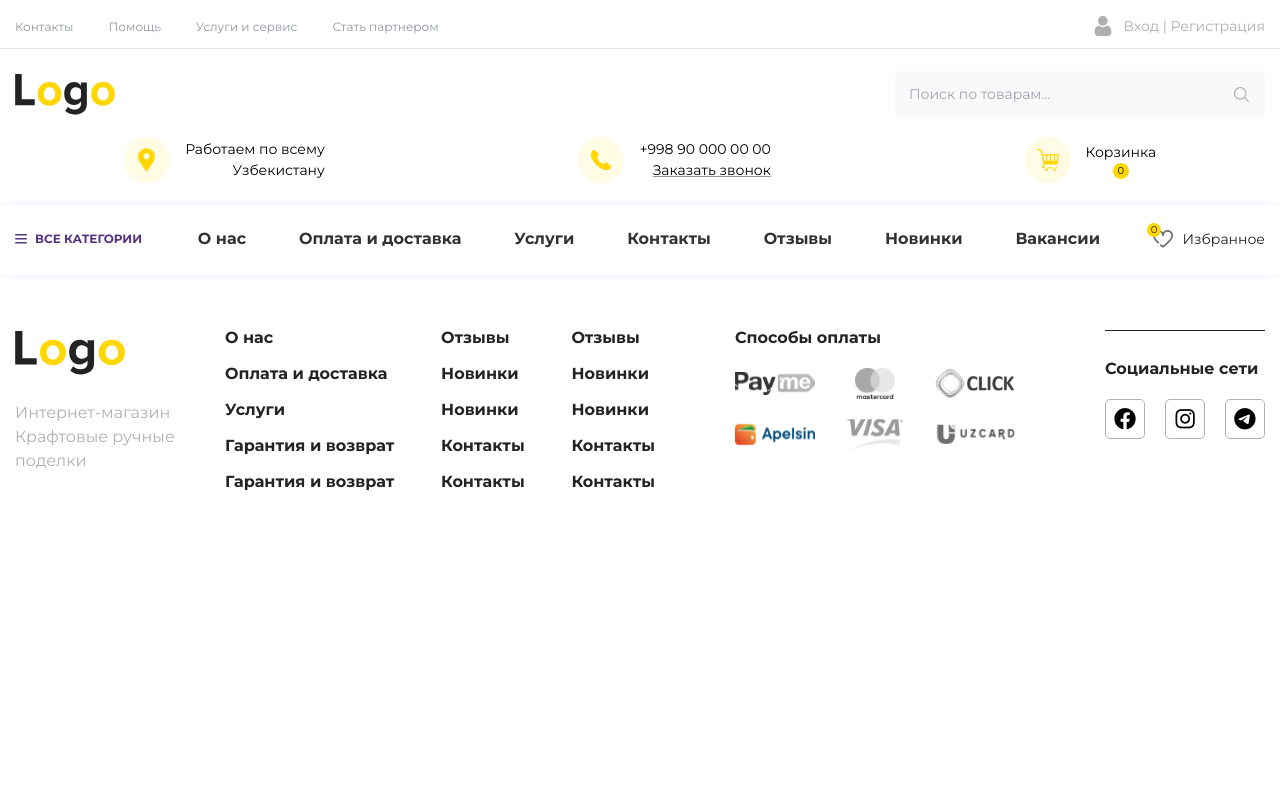
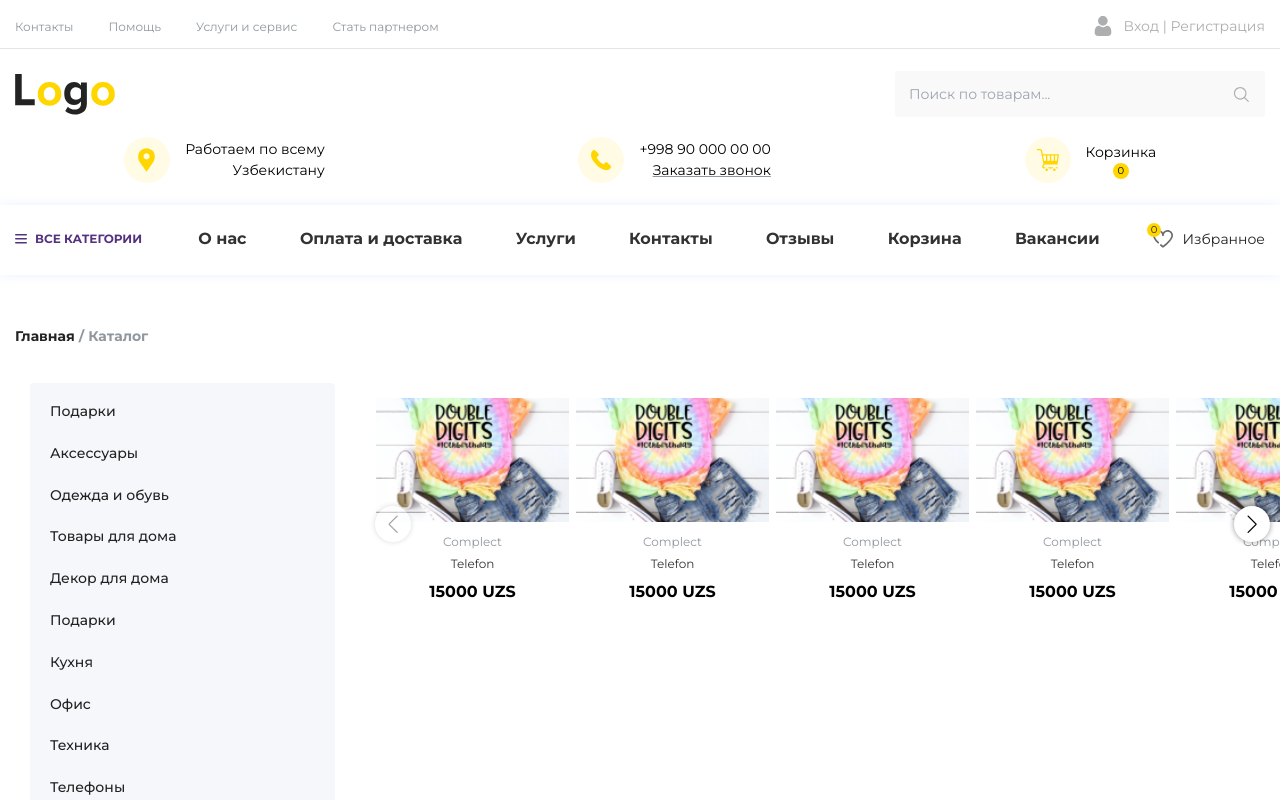
Before and after one commit to SarkorbekA/vue-shop, a Vue app: page /catalog in a window 1280 px wide. Shown: the top 800 px of the page. Built offline with nearby package versions, Linux system fonts and the light colour scheme.

Commit message:
add new routes

```diff
--- a/src/App.vue
+++ b/src/App.vue
@@ -35,7 +35,7 @@ export default {
   padding: 30px 15px;
 
   .page__router {
-    margin-top: 34px;
+    margin-top: 24px;
 
     a:hover {
       transition: .3s;
--- a/src/components/Catalog.vue
+++ b/src/components/Catalog.vue
@@ -1,13 +1,261 @@
 <template>
-    <section class="catalog">
-        <aside class="catalog__side"></aside>
-        <div class="catalog__content"></div>
+    <section class="catalog container">
+        <aside class="catalog__side">
+            <ul>
+                <li>
+                    <a href="#">Подарки</a>
+                </li>
+                <li>
+                    <a href="#">Аксессуары</a>
+                </li>
+                <li>
+                    <a href="#">Одежда и обувь</a>
+                </li>
+                <li>
+                    <a href="#">Товары для дома</a>
+                </li>
+                <li>
+                    <a href="#">Декор для дома</a>
+                </li>
+                <li>
+                    <a href="#">Подарки</a>
+                </li>
+                <li>
+                    <a href="#">Кухня</a>
+                </li>
+                <li>
+                    <a href="#">Офис</a>
+                </li>
+                <li>
+                    <a href="#">Техника</a>
+                </li>
+                <li>
+                    <a href="#">Телефоны</a>
+                </li>
+                <li>
+                    <a href="#">Ванная</a>
+                </li>
+            </ul>
+        </aside>
+        <div class="catalog__content">
+            <swiper :slidesPerView="4.5" :spaceBetween="5" :freeMode="true" :navigation="true" :modules="modules"
+                class="mySwiper">
+                <swiper-slide v-for="(card, index) in products">
+                    <the-card @click="$router.push('/details')" :key="index" :title="card.title" :type="card.type"
+                        :price="card.price" :like="card.like" @addProductToCard="AddCart(card)"
+                        @addToFavorites="AddToLikes(card)" class="catalog__content-item">
+                    </the-card>
+                </swiper-slide>
+            </swiper>
+        </div>
     </section>
 </template>
 
+<script>
+import TheCard from "./TheCard.vue";
+
+// Import Swiper Vue.js components
+import { Swiper, SwiperSlide } from 'swiper/vue';
+
+// Import Swiper styles
+import 'swiper/css';
+
+import 'swiper/css/free-mode';
+import 'swiper/css/navigation';
+
+// import required modules
+import { FreeMode, Navigation } from 'swiper';
+
+export default {
+    components: {
+        Swiper,
+        SwiperSlide,
+        TheCard,
+    },
+    data() {
+        return {
+            orderCard: [],
+            products: [
+                {
+                    type: "Complect",
+                    title: "Telefon",
+                    price: 15000,
+                    like: false
+                },
+                {
+                    type: "Complect",
+                    title: "Telefon",
+                    price: 15000,
+                    like: false
+                },
+                {
+                    type: "Complect",
+                    title: "Telefon",
+                    price: 15000,
+                    like: false
+                },
+                {
+                    type: "Complect",
+                    title: "Telefon",
+                    price: 15000,
+                    like: false
+                },
+                {
+                    type: "Complect",
+                    title: "Telefon",
+                    price: 15000,
+                    like: false
+                },
+                {
+                    type: "Complect",
+                    title: "Telefon",
+                    price: 15000,
+                    like: false
+                },
+                {
+                    type: "Complect",
+                    title: "Telefon",
+                    price: 15000,
+                    like: false
+                },
+                {
+                    type: "Complect",
+                    title: "Telefon",
+                    price: 15000,
+                    like: false
+                },
+                {
+                    type: "Complect",
+                    title: "Telefon",
+                    price: 15000,
+                    like: false
+                },
+                {
+                    type: "Complect",
+                    title: "Telefon",
+                    price: 15000,
+                    like: false
+                },
+                {
+                    type: "Complect",
+                    title: "Telefon",
+                    price: 15000,
+                    like: false
+                },
+                {
+                    type: "Complect",
+                    title: "Telefon",
+                    price: 15000,
+                    like: false
+                },
+            ]
+        }
+    },
+    methods: {
+        AddCart(data) {
+            this.orderCard.push({
+                title: data.title,
+                type: data.type,
+                price: data.price,
+            })
+            this.$store.commit('ADD_ORDER', data)
+            this.$store.commit('CHANGE_ORDER_COUNT')
+        },
+        AddToLikes(data) {
+            data.like = !data.like
+            if (data.like) {
+                this.$store.commit('ADD_LIKES')
+            } else {
+                this.$store.commit('SUBTRACT_LIKES')
+            }
+        }
+    },
+    setup() {
+        return {
+            modules: [FreeMode, Navigation],
+        };
+    },
+};
+</script>
+
 <style lang="scss" scoped>
+.swiper {
+    padding: 30px 10px;
+    width: 100%;
+    height: 290px;
+
+    .swiper-slide {
+        text-align: center;
+        font-size: 18px;
+        background: #fff;
+
+        /* Center slide text vertically */
+        display: flex;
+        justify-content: center;
+        align-items: center;
+
+        img {
+            display: block;
+            width: 100%;
+            height: 100%;
+            object-fit: cover;
+        }
+    }
+}
+
 .catalog {
     margin-top: 40px;
     color: #232323;
+    display: grid;
+    grid-template-columns: 25% 75%;
+    gap: 30px;
+
+    &__side {
+        width: 100%;
+        background: #F5F7FA;
+        border-radius: 4px;
+        padding: 20px;
+
+        ul {
+            display: flex;
+            flex-direction: column;
+            gap: 25px;
+
+            a {
+                font-weight: 500;
+                font-size: 14px;
+                line-height: 120%;
+                color: #222222;
+            }
+        }
+    }
+
+    &__content {
+        width: 100%;
+    }
 }
 </style>
+
+<style lang="scss">
+.catalog__content {
+
+    .swiper-button-next:after,
+    .swiper-button-prev:after {
+        font-size: 18px;
+        color: #000000;
+    }
+
+    .swiper-button-next,
+    .swiper-button-prev {
+        width: 36px;
+        min-width: 36px;
+        box-shadow: 0px 0px 5px 1px rgba(0, 0, 0, 0.3);
+        height: 36px;
+        background: white;
+        border-radius: 50%;
+        display: flex;
+        justify-content: center;
+        align-items: center;
+    }
+}
+</style>
--- a/src/components/CartPage.vue
+++ b/src/components/TheCart.vue
@@ -251,7 +251,7 @@
 
 <script>
 export default {
-    name: "CartPage"
+    name: "TheCart"
 }
 </script>
 
@@ -288,7 +288,7 @@ export default {
                 // justify-content: space-between;
                 row-gap: 20px;
                 column-gap: 20px;
-                padding: 0px 20px;
+                padding: 20px 0px;
                 border-bottom: 1px solid #FFD600;
 
                 // left box
--- a/src/components/TheNavbar.vue
+++ b/src/components/TheNavbar.vue
@@ -26,13 +26,16 @@
                     <a aria-label="link" href="#">Услуги</a>
                 </li>
                 <li>
-                    <a aria-label="link" href="#">Контакты</a>
+                    <a @click="$router.push('/contact')" aria-label="link" href="#">Контакты</a>
                 </li>
                 <li>
                     <a aria-label="link" href="#">Отзывы</a>
                 </li>
+                <!-- <li>
+                    <a aria-label="link" href="#">Новинки</a>
+                </li> -->
                 <li>
-                    <a aria-label="link" href="#">Новинки</a>
+                    <a @click="$router.push('/cart')" aria-label="link" href="#">Корзина</a>
                 </li>
                 <li>
                     <a aria-label="link" href="#">Вакансии</a>
@@ -93,7 +96,7 @@ nav .container {
     gap: 8px;
     font-weight: 700;
     font-size: 12px;
-        text-transform: uppercase;
+    text-transform: uppercase;
     color: #553280;
     cursor: pointer;
 }
@@ -132,7 +135,7 @@ nav .container {
     a {
         font-weight: 700;
         font-size: 16px;
-                white-space: nowrap;
+        white-space: nowrap;
         color: #323234;
 
         &:hover {
--- /dev/null
+++ b/src/views/CartPage.vue
@@ -0,0 +1,25 @@
+<script setup>
+import TheCart from '../components/TheCart.vue'
+</script>
+
+<script>
+export default {
+    name: "CartPage",
+    component: {
+        TheCart,
+    }
+}
+</script>
+
+<template>
+    <section class="cart__page">
+        <div class="container content">
+            <div class="page__router">
+                <a @click="$router.push('/')" href="#">Главная</a>
+                <span> / </span>
+                <span>Корзина</span>
+            </div>
+            <TheCart />
+        </div>
+    </section>
+</template>
--- /dev/null
+++ b/src/views/CatalogPage.vue
@@ -0,0 +1,23 @@
+<script setup>
+import Catalog from '../components/Catalog.vue'
+
+</script>
+
+<script>
+export default {
+    component: {
+        Catalog,
+    }
+}
+</script>
+
+<template>
+    <div class="container content">
+        <div class="page__router">
+            <a href="#">Главная</a>
+            <span> / </span>
+            <span>Каталог</span>
+        </div>
+        <Catalog />
+    </div>
+</template>
--- /dev/null
+++ b/src/views/ContactPage.vue
@@ -0,0 +1,24 @@
+<script setup>
+import Contacts from '../components/Contacts.vue'
+
+</script>
+
+<script>
+export default {
+    component: {
+        Contacts,
+    }
+}
+</script>
+
+<template>
+    <div class="contact__page">
+        <div class="content container">
+            <div class="page__router">
+                <a @click="$router.push('/')" href="#">Главная</a>
+                <span> / Контакты</span>
+            </div>
+            <Contacts />
+        </div>
+    </div>
+</template>
--- a/src/views/DetailPage.vue
+++ b/src/views/DetailPage.vue
@@ -12,6 +12,7 @@ export default {
     }
 }
 </script>
+
 
 <template>
     <div class="content container">
--- /dev/null
+++ b/src/views/FavoritePage.vue
@@ -0,0 +1,23 @@
+<script setup>
+import Favorites from '../components/Favorites.vue'
+
+</script>
+
+<script>
+export default {
+    component: {
+        Favorites,
+    }
+}
+</script>
+
+<template>
+    <div class="container content">
+        <div class="page__router">
+            <a @click="$router.push('/')" href="#">Главная</a>
+            <span> / </span>
+            <span>Избранное</span>
+        </div>
+        <Favorites />
+    </div>
+</template>
```
Also changed, not shown: src/components/TheHeader.vue (+27 -19 lines), src/router/index.js (+24 -0 lines).
